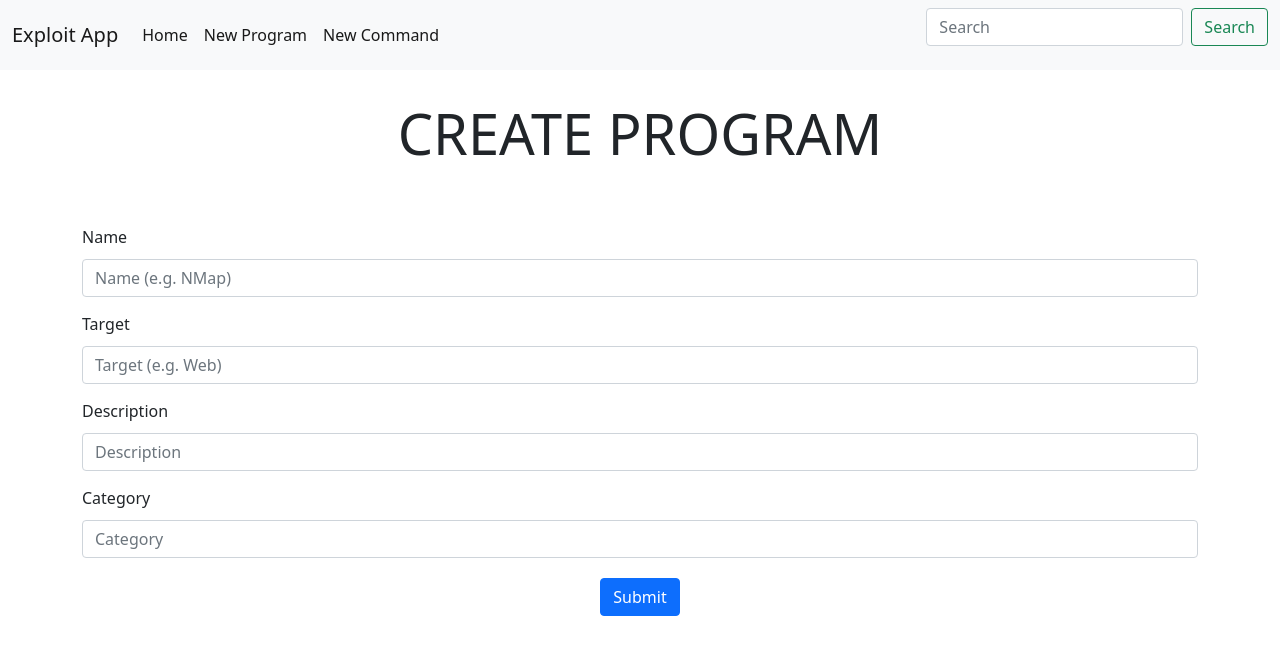
After one commit to jackfreeloader74/hackz, a Django app: page /exploit_app/newProgram/ in a window 1280 px wide. The commit adds this page. Shown: the top 655 px of the page. Run offline with Django 3.2, Linux system fonts and the light colour scheme; some libraries are stand-ins or nearby versions.

Commit message:
Added basic create program form and endpoint

```diff
--- a/exploit_app/templates/exploit_app/base.html
+++ b/exploit_app/templates/exploit_app/base.html
@@ -1,15 +1,8 @@
 <html>
  <head>
    <title>{% block title %}Exploit Discovery Guide{% endblock %}</title>
-   <!-- <link rel="stylesheet" href="//netdna.bootstrapcdn.com/bootstrap/3.0.0/css/bootstrap.min.css">
-   <link rel="stylesheet" href="//code.jquery.com/ui/1.12.1/themes/base/jquery-ui.css">
-   <script src="https://ajax.googleapis.com/ajax/libs/jquery/3.5.1/jquery.min.js"></script>
-   <script src=https://code.jquery.com/ui/1.12.1/jquery-ui.js></script> -->
-
-
    <script src="http://code.jquery.com/jquery-1.11.0.min.js"></script>
    <script src="http://code.jquery.com/jquery-migrate-1.2.1.min.js"></script>
-   <!-- <link rel="stylesheet" href="http://maxcdn.bootstrapcdn.com/bootstrap/3.2.0/css/bootstrap.min.css"> -->
    <link href="https://cdn.jsdelivr.net/npm/bootstrap@5.0.0-beta3/dist/css/bootstrap.min.css" rel="stylesheet" integrity="sha384-eOJMYsd53ii+scO/bJGFsiCZc+5NDVN2yr8+0RDqr0Ql0h+rP48ckxlpbzKgwra6" crossorigin="anonymous">
    <script src="https://cdn.jsdelivr.net/npm/bootstrap@5.0.0-beta3/dist/js/bootstrap.bundle.min.js" integrity="sha384-JEW9xMcG8R+pH31jmWH6WWP0WintQrMb4s7ZOdauHnUtxwoG2vI5DkLtS3qm9Ekf" crossorigin="anonymous"></script>
    <script src="http://code.jquery.com/ui/1.10.3/jquery-ui.js"></script>
@@ -24,14 +17,20 @@
 
     <nav class="navbar navbar-expand-lg navbar-light bg-light">
      <div class="container-fluid">
-       <a class="navbar-brand" href="#">Exploit App</a>
+       <a class="navbar-brand" href="/exploit_app/">Exploit App</a>
        <button class="navbar-toggler" type="button" data-bs-toggle="collapse" data-bs-target="#navbarSupportedContent" aria-controls="navbarSupportedContent" aria-expanded="false" aria-label="Toggle navigation">
          <span class="navbar-toggler-icon"></span>
        </button>
        <div class="collapse navbar-collapse" id="navbarSupportedContent">
          <ul class="navbar-nav me-auto mb-2 mb-lg-0">
            <li class="nav-item">
-             <a class="nav-link active" aria-current="page" href="#">Home</a>
+             <a class="nav-link active" aria-current="page" href="/exploit_app/">Home</a>
+           </li>
+           <li class="nav-item">
+             <a class="nav-link active" aria-current="page" href="/exploit_app/newProgram">New Program</a>
+           </li>
+           <li class="nav-item">
+             <a class="nav-link active" aria-current="page" href="/exploit_app/newCommand">New Command</a>
            </li>
          </ul>
          <form class="d-flex">
--- a/exploit_app/templates/exploit_app/command.html
+++ b/exploit_app/templates/exploit_app/command.html
@@ -48,7 +48,7 @@
 
     <!-- Reference List -->
     <div class="col-lg-8" style="padding-top:20px">
-        <h3 class="display-4" style="font-size: 40px">References: {{ references|length}}<h3>
+        <h3 class="display-4" style="font-size: 30px">References: {{ references|length}}<h3>
           <div class="list-group">
             {% for reference in references %}
                <p class="lead"><a href="{{ reference.name }}\" class="list-group-item list-group-item-action" target="_blank">{{ reference.name }}</a></p>
--- /dev/null
+++ b/exploit_app/templates/exploit_app/create_program.html
@@ -0,0 +1,71 @@
+{% extends "exploit_app/base.html" %}
+
+{% block title %}Exploit Discovery - Search{% endblock %}
+
+{% block js %}
+  <script src="/static/search.js"  type="text/javascript"></script>
+{% endblock %}
+
+{% block content %}
+
+ <div class="container" style="padding-top: 0px;">
+
+  <div style="padding-top: 30px">
+    <div id="searchCommands">
+      <div class="text-center">
+        <h1 class="display-4">CREATE PROGRAM</h1>
+      </div>
+           <div style="padding-top: 50px">
+             <form action="/exploit_app/createProgram/" method="POST">
+               {% csrf_token %}
+
+                <!-- Program Name -->
+                <div class="form-group">
+                 <label for="name" style="padding-bottom: 10px">Name</label>
+                 <input class="form-control" id="name" name="name" type="text" placeholder="Name (e.g. NMap)">
+                 <!-- <small id="nameHelp" class="form-text text-muted">The name of the program.</small> -->
+                </div>
+
+               <div class="form-group" style="padding-top: 15px">
+                 <label for="target" style="padding-bottom: 10px">Target</label>
+                 <input class="form-control" id="target" name="target" type="text" placeholder="Target (e.g. Web)">
+                 <!-- <small id="targetHelp" class="form-text text-muted">The target of the program.</small> -->
+                </div>
+
+                <div class="form-group" style="padding-top: 15px">
+                 <label for="description" style="padding-bottom: 10px">Description</label>
+                 <input class="form-control" id="description" name="description" type="text" placeholder="Description">
+                 <!-- <small id="descriptionHelp" class="form-text text-muted">The description of the program.</small> -->
+                </div>
+
+                <div class="form-group" style="padding-top: 15px">
+                 <label for="category" style="padding-bottom: 10px">Category</label>
+                 <input class="form-control" id="category" name="category" type="text" placeholder="Category">
+                 <!-- <small id="descriptionHelp" class="form-text text-muted">The description of the program.</small> -->
+                </div>
+
+                <div class="text-center" style="padding-top: 20px">
+                  <button type="submit" class="btn btn-primary">Submit</button>
+                </div>
+             </form>
+       </div>
+
+    </div>
+
+
+<script>
+  $( function() {
+     $( "#target" ).autocomplete({
+        source : "{% url 'target_autocomplete' %}"
+     });
+  });
+
+  $( function() {
+       $( "#tag" ).autocomplete({
+          source : "{% url 'tag_autocomplete' %}"
+       });
+  });
+
+</script>
+
+{% endblock %}
--- a/exploit_app/urls.py
+++ b/exploit_app/urls.py
@@ -9,8 +9,17 @@ urlpatterns = [
     path('', views.index, name='index'),
     path('command/<int:command_id>/', views.command_view, name='command_view'),
     path('program/<int:program_id>/', views.program_view, name='program_view'),
+
+
+    path('newProgram/', views.create_program_view, name='create_program_view'),
+
+    #  actions
     path('performCommandSearch/', views.perform_command_search, name='perform_command_search'),
     path('performProgramSearch/', views.perform_program_search, name='perform_program_search'),
+    #path('createCommand/', views.create_command, name='create_command'),
+    path('createProgram/', views.create_program, name='create_program'),
+
+
 
     ## autocomplete
     path('targetAutocomplete/', views.target_autocomplete, name="target_autocomplete"),
--- a/exploit_app/views.py
+++ b/exploit_app/views.py
@@ -2,7 +2,7 @@ from django.shortcuts import render
 from django.http import HttpResponse, JsonResponse
 from django.core import serializers
 
-from exploit_app.models import Program, Command, Tag, Stage
+from exploit_app.models import Program, Command, Tag, Stage, Category
 
 from django.shortcuts import render, get_object_or_404
 from django.core.paginator import Paginator
@@ -51,7 +51,7 @@ def program_view(request, program_id):
     paginate_by = 2
     program = get_object_or_404(Program, pk=program_id)
 
-    ## Commands
+    ## Commands (paginated)
     command_list = program.command_set.all()
     paginator = Paginator(command_list, 10)
     page_number = request.GET.get('page')
@@ -59,39 +59,87 @@ def program_view(request, program_id):
 
     references = program.references.all()
 
+    # Stages
     stage_list = program.stages.all()
     stage_list = [str(element) for element in stage_list]
     presentable_stage_list  = ", ".join(stage_list)
-
 
     context = {
                 'program': program,
                 'command_list' : command_list,
                 'page_obj' : page_obj,
                 'presentable_stage_list' : presentable_stage_list,
-                'references' : references
+                'references' : references,
+                'category' : program.category
               }
 
     return render(request, 'exploit_app/program.html', context)
 
 
 
-def programm_search_view(request):
-    return HttpResponse("Hello World!")
 
-# Display page used to search for commands
-def command_search_view(request):
-    return HttpResponse("Hello World!")
+# View to create a new program
+def create_program_view(request):
+
+    context = {
+
+              }
+
+    return render(request, 'exploit_app/create_program.html', context)
+
+
+#
+def create_program(request):
+
+    name = request.POST.get('name')
+    target = request.POST.get('target')
+    description = request.POST.get('description')
+    category_str = request.POST.get('category')
+    breakpoint()
+
+    try:
+        program_list = Program.objects.filter(name=name, target=target, description=description)
+        if program_list:
+            print("program exists")
+            ## Program already exists
+            return render(request, 'exploit_app/create_program.html', context)
+        else:
+
+            categories = Category.objects.filter(name=category_str)
+            if len(categories) > 0:
+                # Use existing category if possible
+                category = categories[0]
+            else:
+                # Category does not exist - create it
+                category = Category(name=category_str)
+                category.save()
+
+            program = Program(name=name, target=target, description=description, category=category)
+            program.save()
+    except:
+        print("program wrong")
+        # Something went wrong
+        return render(request, 'exploit_app/create_program.html',)
+
+
+    context = {
+                'program': program,
+              }
+
+    return render(request, 'exploit_app/program.html', context)
 
 
 
 
+## Search DB for program(s). Allows searching by a target,
+## keyword, or stage
 def perform_program_search(request):
     target = request.GET.get('target', 'default_if_not_found_value')
     tag_name = request.GET.get('tag', 'default_if_not_found_value')
-    stage_name = request.GET.get('stage', 'default_if_not_found_value')
+    stage_name = request.GET.get('dropDownStageButton', 'default_if_not_found_value')
 
     try:
+        print("Stage ", stage_name)
         stage = Stage.objects.get(name=stage_name)
     except:
         stage = None
@@ -106,26 +154,28 @@ def perform_program_search(request):
         target_filter = Filter("Target", target)
         filters.append(target_filter)
 
+    # Keyword/tag
     if tag_name:
         program_list = Program.objects.filter(Q(description__contains=tag_name) | Q(name__contains=tag_name))
         tag_filter = Filter("Tag", tag_name)
         filters.append(tag_filter)
 
+    # Program stage
     if stage:
-        program_list = program_list.filter(tags__name=tag_name)
-        tag_filter = Filter("Stage", stage.name)
-        filters.append(tag_filter)
+        print("test")
+        #program_list = program_list.filter(stages__name=stage.name)
+        #tag_filter = Filter("Stage", stage.name)
+        #filters.append(tag_filter)
 
     paginate_by = 2
     paginator = Paginator(program_list, 10)
     page_number = request.GET.get('page')
     page_obj = paginator.get_page(page_number)
 
-    results = len(program_list)
+
     context = {
                 'program_list' : program_list,
-                'page_obj' : page_obj,
-                'results' : results
+                'page_obj' : page_obj
             }
 
     return render(request, 'exploit_app/program_search_results.html', context)
```
Also changed, not shown: exploit_app/models.py (+8 -0 lines), exploit_app/templates/exploit_app/command_search_results.html (+5 -5 lines), exploit_app/templates/exploit_app/program.html (+17 -3 lines), exploit_app/templates/exploit_app/program_search_results.html (+6 -5 lines), exploit_app/templates/exploit_app/search.html (+4 -4 lines), db.sqlite3, exploit_app/migrations/0006_auto_20210417_1137.py (added).
